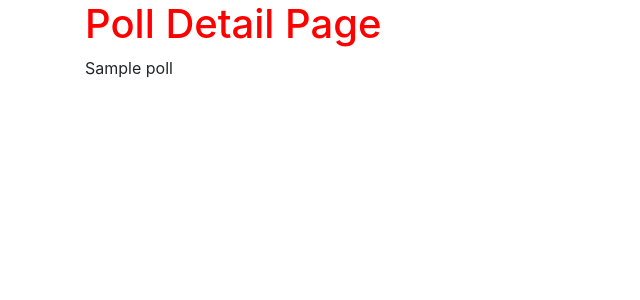
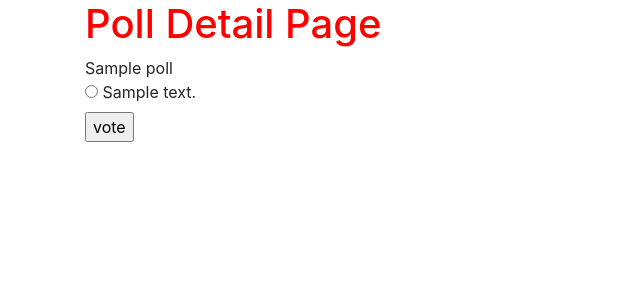
Before and after one commit to RobertNeuzil/Django, a Django app: template pollme/polls/templates/polls/poll_detail.html in a window 1280 px wide. Shown: the part 56-356 px from the top of the page, without its empty margins (0-640 px from the left). Run offline with Django 3.2, Linux system fonts and the light colour scheme; the template is opened without the code that fills it: most values are stand-ins (such as "Sample title", 1, 10 or a date in 2020); some libraries are stand-ins or nearby versions.

Commit message:
added form to take post requests and votes from the front page

```diff
--- a/pollme/polls/templates/polls/poll_detail.html
+++ b/pollme/polls/templates/polls/poll_detail.html
@@ -6,4 +6,23 @@
 
 {{ poll }}
 
+<form action="" method="post">
+{% csrf_token %}
+
+{% for choice in poll.choice_set.all %}
+
+<input type="radio"
+		name = "choice"
+		id = "choice{{ forloop.counter }}"
+		value = "choice.id"/>
+<label  for= "choice{{ forloop.counter }}">{{ choice.choice_text }}</label>
+<br/>
+
+{% endfor %}
+
+<input type="submit" value="vote"/>
+</form>
+
+
+
 {% endblock %}
```
